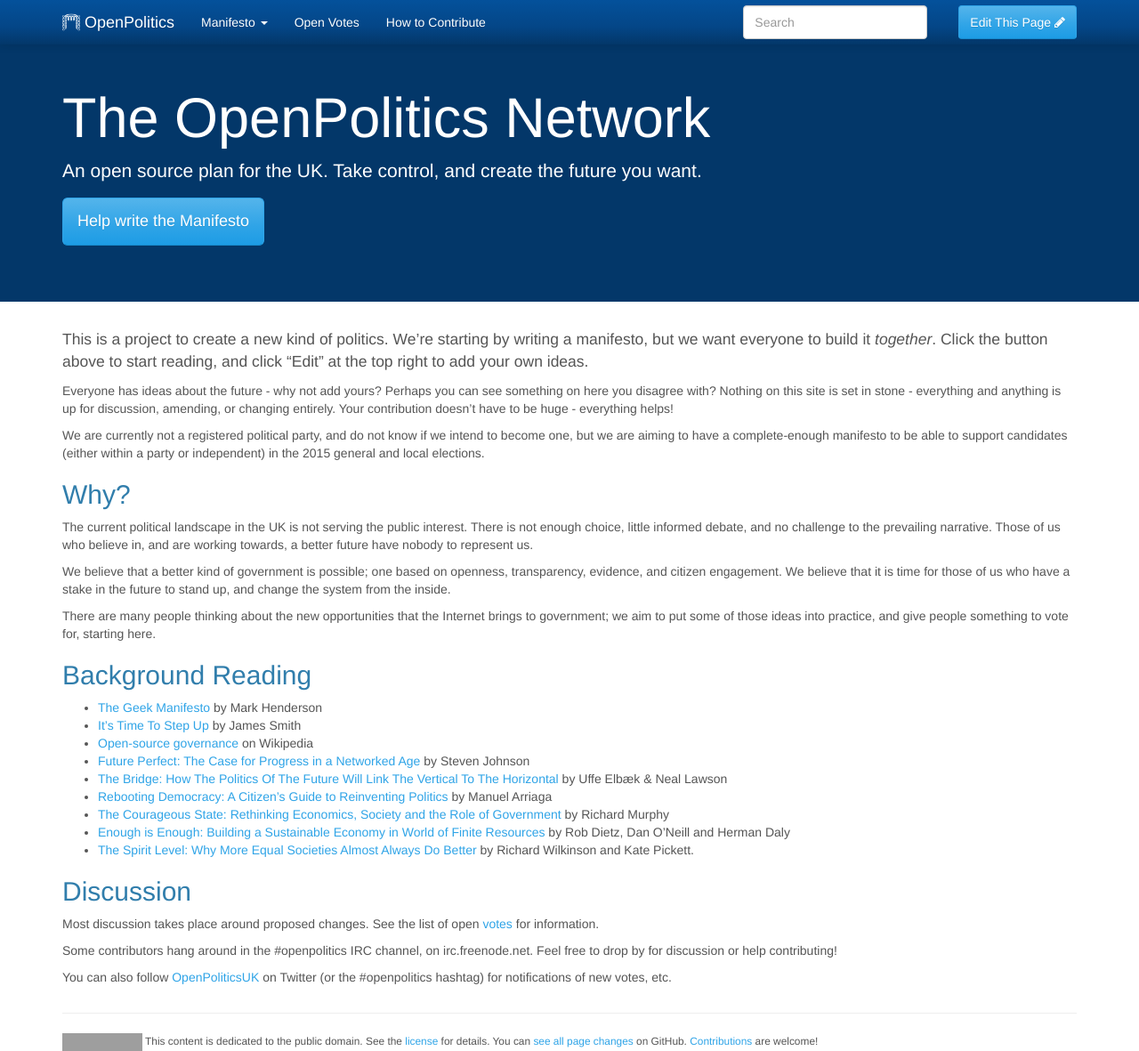
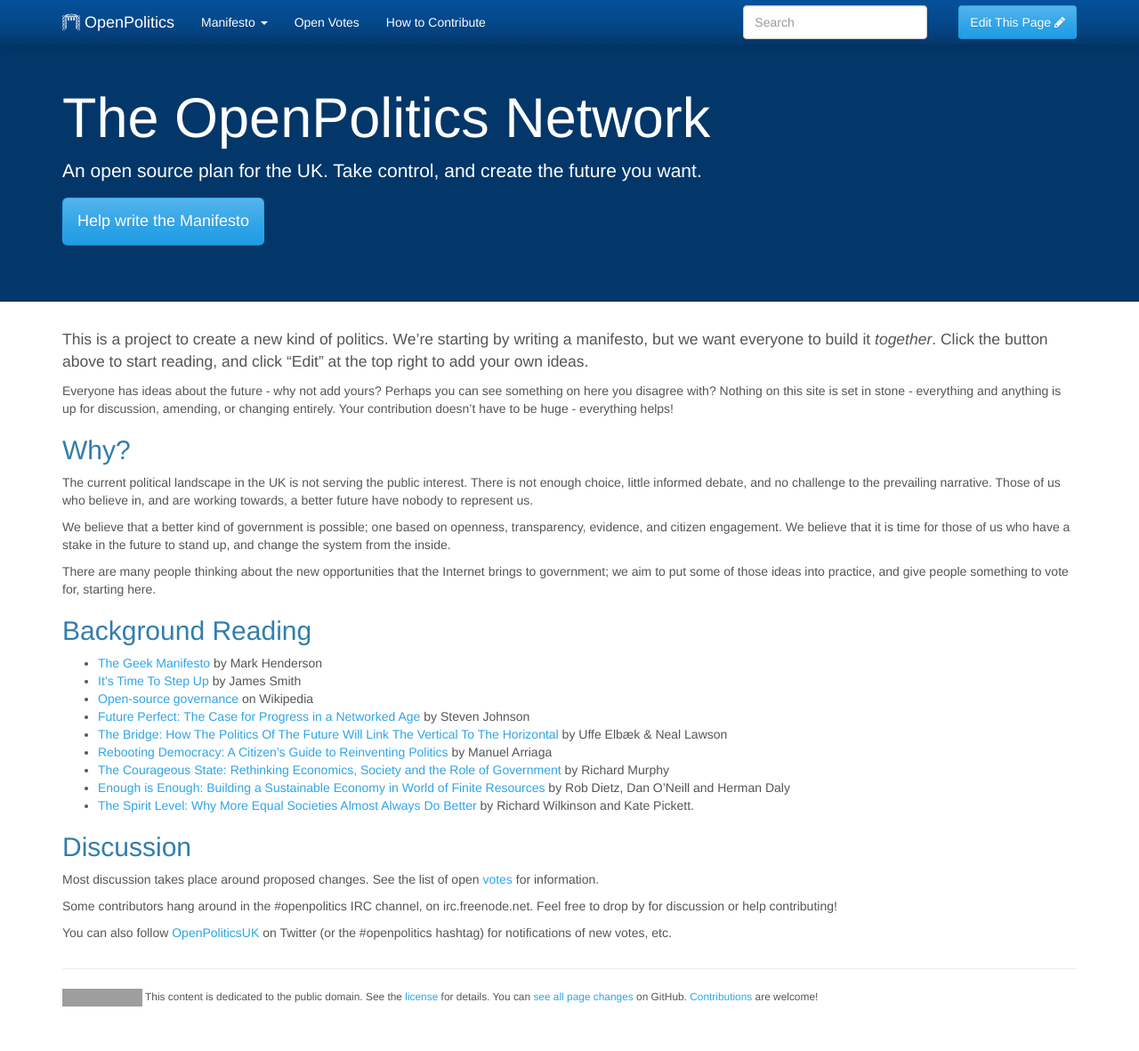
Before and after one commit to openpolitics/manifesto, a Jekyll site: the page built from index.md, in a window 1280 px wide and 1181 px high. Shown: the whole window at 89% size. Built offline with Jekyll 4.4.1, drawn with Linux system fonts in a browser that asks for light colours; grey boxes are pictures that could not be loaded.

Commit message:
remove party paragraph
candidates are more obvious now anyway

```diff
--- a/index.md
+++ b/index.md
@@ -6,8 +6,6 @@ published: true
 This is a project to create a new kind of politics. We're starting by writing a manifesto, but we want everyone to build it *together*. Click the button above to start reading, and click "Edit" at the top right to add your own ideas.
 
 Everyone has ideas about the future - why not add yours? Perhaps you can see something on here you disagree with? Nothing on this site is set in stone - everything and anything is up for discussion, amending, or changing entirely. Your contribution doesn't have to be huge - everything helps!
-
-We are currently not a registered political party, and do not know if we intend to become one, but we are aiming to have a complete-enough manifesto to be able to support candidates (either within a party or independent) in the 2015 general and local elections.
 
 ## Why?
 
```
